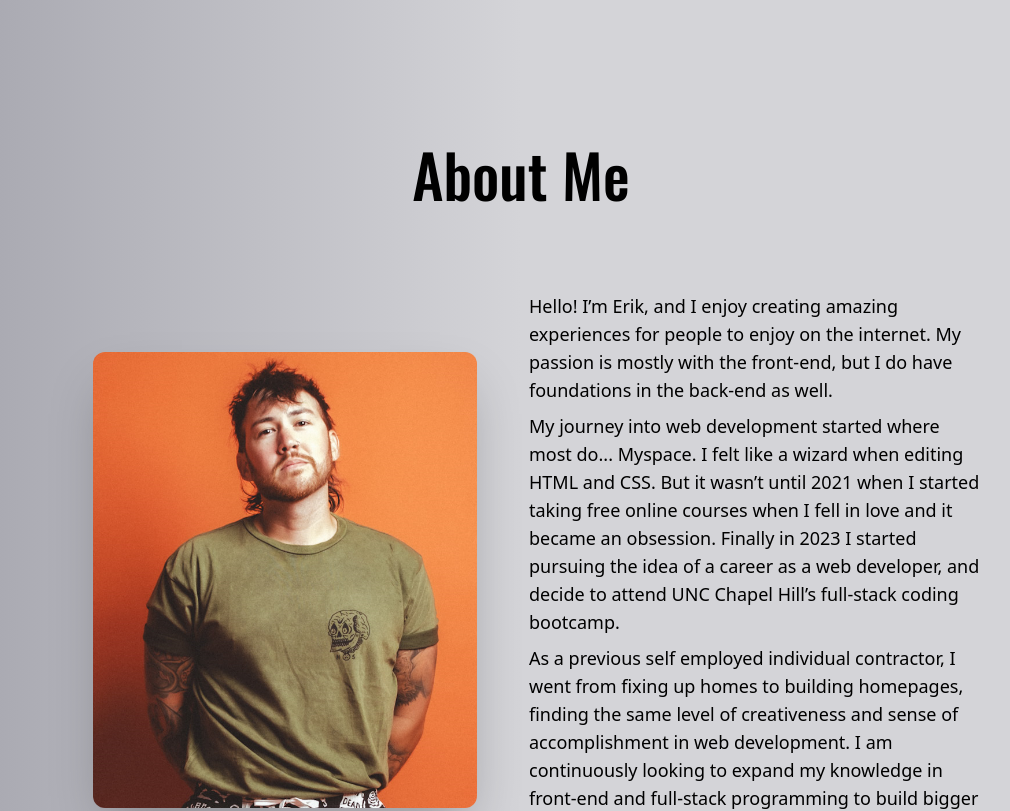
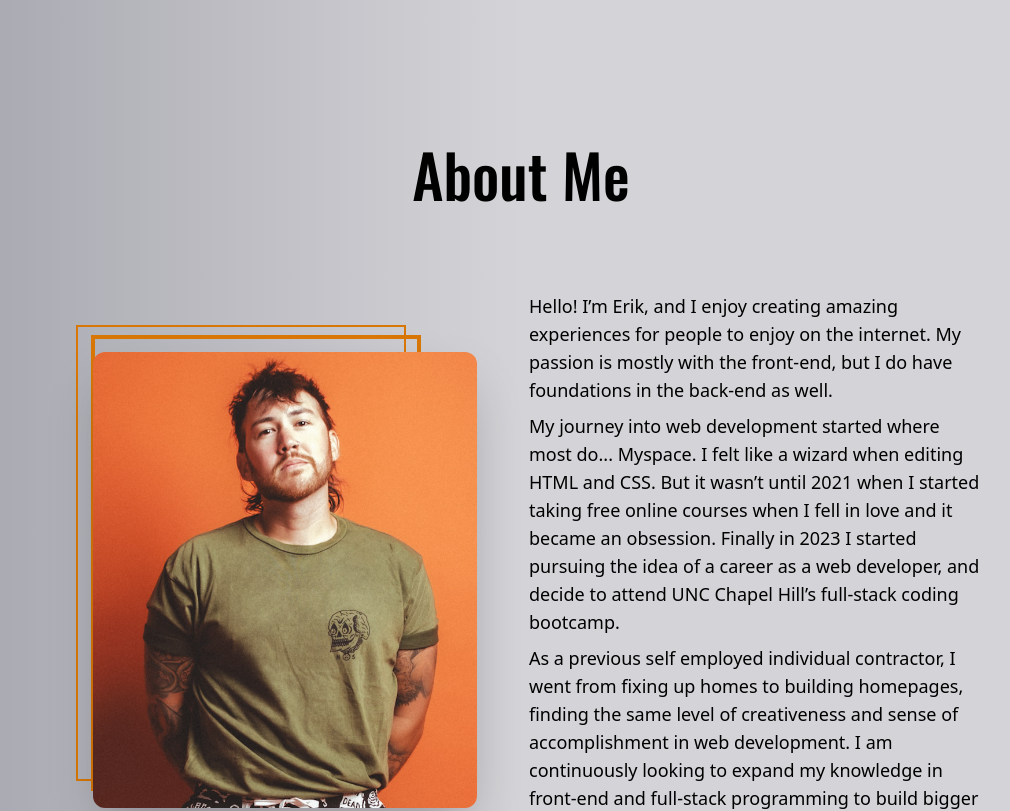
Before and after one commit to erikbenedict/react-portfolio, a React (Vite) app: page / in a window 1280 px wide. Shown: the part 740-1551 px from the top of the page, without its empty margins (119-1129 px from the left). Built offline with nearby package versions, Linux system fonts and the light colour scheme.

Commit message:
feature: add slide animation to all components using react-awesome-reveal

```diff
--- a/package.json
+++ b/package.json
@@ -11,11 +11,13 @@
     "preview": "vite preview"
   },
   "dependencies": {
+    "@emotion/react": "^11.11.1",
     "@headlessui/react": "^1.7.16",
     "@heroicons/react": "^2.0.18",
     "autoprefixer": "^10.4.14",
     "postcss": "^8.4.27",
     "react": "^18.2.0",
+    "react-awesome-reveal": "^4.2.5",
     "react-dom": "^18.2.0",
     "react-router-dom": "^6.10.0",
     "tailwindcss": "^3.3.3"
--- a/src/components/About/About.jsx
+++ b/src/components/About/About.jsx
@@ -1,7 +1,9 @@
 import headshot from '../../assets/images/headshot.png';
+import { Slide } from 'react-awesome-reveal';
 
 export default function About() {
   return (
+    <Slide direction="right">
       <section
         id="about"
         className="p-2 mb-24 md:mb-64 max-w-[75%] md-max-w-[65%] mx-auto"
@@ -10,7 +12,7 @@ export default function About() {
           About Me
         </h2>
         <div className="flex flex-col xl:flex-row items-center">
-        <div className="xl:w-1/2 p-3">
+          <div className="xl:w-1/2 p-3 image-borders">
             <img
               src={headshot}
               alt="headshot"
@@ -19,17 +21,18 @@ export default function About() {
           </div>
           <div className="xl:w-1/2 mb-4 md:mb-0 p-2">
             <p className="mb-2">
-            Hello! I&rsquo;m Erik, and I enjoy creating amazing experiences for
-            people to enjoy on the internet. My passion is mostly with the
+              Hello! I&rsquo;m Erik, and I enjoy creating amazing experiences
+              for people to enjoy on the internet. My passion is mostly with the
               front-end, but I do have foundations in the back-end as well.
             </p>
             <p className="mb-2">
-            My journey into web development started where most do... Myspace. I
-            felt like a wizard when editing HTML and CSS. But it wasn&rsquo;t
-            until 2021 when I started taking free online courses when I fell in
-            love and it became an obsession. Finally in 2023 I started pursuing
-            the idea of a career as a web developer, and decide to attend UNC
-            Chapel Hill&rsquo;s full-stack coding bootcamp.
+              My journey into web development started where most do... Myspace.
+              I felt like a wizard when editing HTML and CSS. But it
+              wasn&rsquo;t until 2021 when I started taking free online courses
+              when I fell in love and it became an obsession. Finally in 2023 I
+              started pursuing the idea of a career as a web developer, and
+              decide to attend UNC Chapel Hill&rsquo;s full-stack coding
+              bootcamp.
             </p>
             <p>
               As a previous self employed individual contractor, I went from
@@ -42,5 +45,6 @@ export default function About() {
           </div>
         </div>
       </section>
+    </Slide>
   );
 }
--- a/src/components/Contact/Contact.jsx
+++ b/src/components/Contact/Contact.jsx
@@ -1,6 +1,8 @@
+import { Slide } from 'react-awesome-reveal';
+
 export default function Contact() {
   return (
-    <>
+    <Slide direction="right">
       <section
         className="p-2 mb-1 lg:mb-4 xl:mb-10 max-w-[75%] md-max-w-[65%] mx-auto"
         id="contact"
@@ -131,6 +133,6 @@ export default function Contact() {
           </div>
         </div>
       </section>
-    </>
+    </Slide>
   );
 }
--- a/src/components/Footer/Footer.jsx
+++ b/src/components/Footer/Footer.jsx
@@ -1,5 +1,8 @@
+import { Slide } from 'react-awesome-reveal';
+
 export default function Footer() {
   return (
+    <Slide direction="right">
       <footer className="flex justify-center max-w-[75%] md-max-w-[65%] mx-auto mb-10">
         <a href="#" className="to-top">
           <i className="fa-solid fa-arrow-up-from-bracket text-2xl lg:text-3xl xl:text-5xl mr-6 hover:opacity-80"></i>
@@ -36,5 +39,6 @@ export default function Footer() {
           <i className="fa-regular fa-file text-2xl lg:text-3xl xl:text-5xl hover:opacity-80"></i>
         </a>
       </footer>
+    </Slide>
   );
 }
--- a/src/components/Hero/Hero.jsx
+++ b/src/components/Hero/Hero.jsx
@@ -1,3 +1,5 @@
+import { Fade } from 'react-awesome-reveal';
+
 export default function Hero() {
   return (
     <section
@@ -5,6 +7,7 @@ export default function Hero() {
       id="hero"
     >
       <div>
+        <Fade delay={300} duration={4500} triggerOnce>
           <h1 className="p-2">
             <span className="text-xl font-semibold">Hi, my name is</span>
             <br />
@@ -13,7 +16,7 @@ export default function Hero() {
             </span>
             <br />
             <span className="text-4xl md:text-6xl font-medium">
-            I&rsquo;m a full-stack web developer
+              Full-stack web developer
             </span>
           </h1>
           <div>
@@ -42,6 +45,7 @@ export default function Hero() {
               <i className="fa-regular fa-file text-3xl text-amber-700 hover:opacity-80"></i>
             </a>
           </div>
+        </Fade>
       </div>
     </section>
   );
--- a/src/components/Nav/Navbar.jsx
+++ b/src/components/Nav/Navbar.jsx
@@ -9,7 +9,7 @@ export default function Navbar() {
   };
   return (
     <div
-      className="w-full text-gray-700 bg-slate-300 dark-mode:text-gray-200 dark-mode:bg-gray-800 fixed top-0"
+      className="w-full text-gray-700 bg-slate-300 dark-mode:text-gray-200 dark-mode:bg-gray-800 fixed top-0 z-10"
       id="navbar"
     >
       <div className="flex flex-col max-w-screen-xl px-4 mx-auto md:items-center md:justify-between md:flex-row md:px-6 lg:px-8">
--- a/src/components/Projects/Projects.jsx
+++ b/src/components/Projects/Projects.jsx
@@ -1,18 +1,23 @@
 import HypeHubProject from './HypeHubProject';
 import FruitPreservesProject from './FruitPreservesProject';
 import MuteProject from './MuteProject';
+import { Slide } from 'react-awesome-reveal';
 
 export default function Projects() {
   return (
+    <Slide direction="right">
       <section id="projects" className="mb-24 md:mb-60 ">
         <h2 className="section-title text-4xl md:text-5xl xl:text-6xl text-center mb-10 md:mb-20 ">
           Projects
         </h2>
+        <Slide direction="right" cascade damping={0.15} triggerOnce>
           {/* <Project3 /> */}
           {/* <BookSearch /> */}
           <HypeHubProject />
           <FruitPreservesProject />
           <MuteProject />
+        </Slide>
       </section>
+    </Slide>
   );
 }
--- a/src/components/Skills/Skills.jsx
+++ b/src/components/Skills/Skills.jsx
@@ -1,3 +1,5 @@
+import { Slide } from 'react-awesome-reveal';
+
 import {
   ReactIcon,
   JsIcon,
@@ -21,6 +23,7 @@ import {
 
 export default function Skills() {
   return (
+    <Slide direction="right">
       <section
         id="skills"
         className="text-center mb-24 md:mb-64  max-w-[75%] md-max-w-[65%] mx-auto"
@@ -34,15 +37,23 @@ export default function Skills() {
               <h3>Front-End</h3>
             </div>
             <div className="skills-icons grid grid-cols-2 md:flex md:flex-col md:items-center">
-            <ReactIcon iconClassName="skill-icon" divClassName="skill-div" />
+              <Slide cascade damping={0.08} triggerOnce>
+                <ReactIcon
+                  iconClassName="skill-icon"
+                  divClassName="skill-div"
+                />
                 <JsIcon iconClassName="skill-icon" divClassName="skill-div" />
                 <HtmlIcon iconClassName="skill-icon" divClassName="skill-div" />
                 <CssIcon iconClassName="skill-icon" divClassName="skill-div" />
-            <TailwindIcon iconClassName="skill-icon" divClassName="skill-div" />
+                <TailwindIcon
+                  iconClassName="skill-icon"
+                  divClassName="skill-div"
+                />
                 <BootstrapIcon
                   iconClassName="skill-icon"
                   divClassName="skill-div"
                 />
+              </Slide>
             </div>
           </div>
           <div className="mb-6 w-full md:w-1/3">
@@ -50,12 +61,29 @@ export default function Skills() {
               <h3>Back-End</h3>
             </div>
             <div className="skills-icons grid grid-cols-2 md:flex md:flex-col md:items-center">
+              <Slide cascade damping={0.08} triggerOnce>
                 <NodeIcon iconClassName="skill-icon" divClassName="skill-div" />
-            <ExpressIcon iconClassName="skill-icon" divClassName="skill-div" />
-            <MongodbIcon iconClassName="skill-icon" divClassName="skill-div" />
-            <GraphqlIcon iconClassName="skill-icon" divClassName="skill-div" />
-            <MysqlIcon iconClassName="skill-icon" divClassName="skill-div" />
-            <WebpackIcon iconClassName="skill-icon" divClassName="skill-div" />
+                <ExpressIcon
+                  iconClassName="skill-icon"
+                  divClassName="skill-div"
+                />
+                <MongodbIcon
+                  iconClassName="skill-icon"
+                  divClassName="skill-div"
+                />
+                <GraphqlIcon
+                  iconClassName="skill-icon"
+                  divClassName="skill-div"
+                />
+                <MysqlIcon
+                  iconClassName="skill-icon"
+                  divClassName="skill-div"
+                />
+                <WebpackIcon
+                  iconClassName="skill-icon"
+                  divClassName="skill-div"
+                />
+              </Slide>
             </div>
           </div>
           <div className="mb-6 w-full md:w-1/3">
@@ -63,15 +91,30 @@ export default function Skills() {
               <h3>Tools</h3>
             </div>
             <div className="skills-icons grid grid-cols-2 md:flex md:flex-col md:items-center mb-2">
+              <Slide cascade damping={0.08} triggerOnce>
                 <GitIcon iconClassName="skill-icon" divClassName="skill-div" />
-            <GithubIcon iconClassName="skill-icon" divClassName="skill-div" />
-            <VscodeIcon iconClassName="skill-icon" divClassName="skill-div" />
-            <ChromeIcon iconClassName="skill-icon" divClassName="skill-div" />
-            <InsomniaIcon iconClassName="skill-icon" divClassName="skill-div" />
+                <GithubIcon
+                  iconClassName="skill-icon"
+                  divClassName="skill-div"
+                />
+                <VscodeIcon
+                  iconClassName="skill-icon"
+                  divClassName="skill-div"
+                />
+                <ChromeIcon
+                  iconClassName="skill-icon"
+                  divClassName="skill-div"
+                />
+                <InsomniaIcon
+                  iconClassName="skill-icon"
+                  divClassName="skill-div"
+                />
                 <JestIcon iconClassName="skill-icon" divClassName="skill-div" />
+              </Slide>
             </div>
           </div>
         </div>
       </section>
+    </Slide>
   );
 }
--- a/src/styles/index.css
+++ b/src/styles/index.css
@@ -22,6 +22,34 @@ body {
     rgba(161, 161, 170, 1) 0%,
     rgba(212, 212, 216, 1) 50%
   );
+}
+
+.image-borders {
+  position: relative;
+}
+.image-borders::before {
+  content: '';
+  height: 95%;
+  width: 70%;
+  border: 4px solid #d97706;
+  position: absolute;
+  z-index: 1;
+  top: -5px;
+  right: 100px;
+}
+
+.image-borders::after {
+  content: '';
+  height: 95%;
+  width: 70%;
+  border: 2px solid #d97706;
+  position: absolute;
+  top: -15px;
+  right: 115px;
+}
+.image-borders img {
+  z-index: 2;
+  position: relative;
 }
 
 .skill-icon {
```
Also changed, not shown: 1 other file (tests, documents, lock files or other folders). Lines whose indentation alone changed are shown as unchanged.
